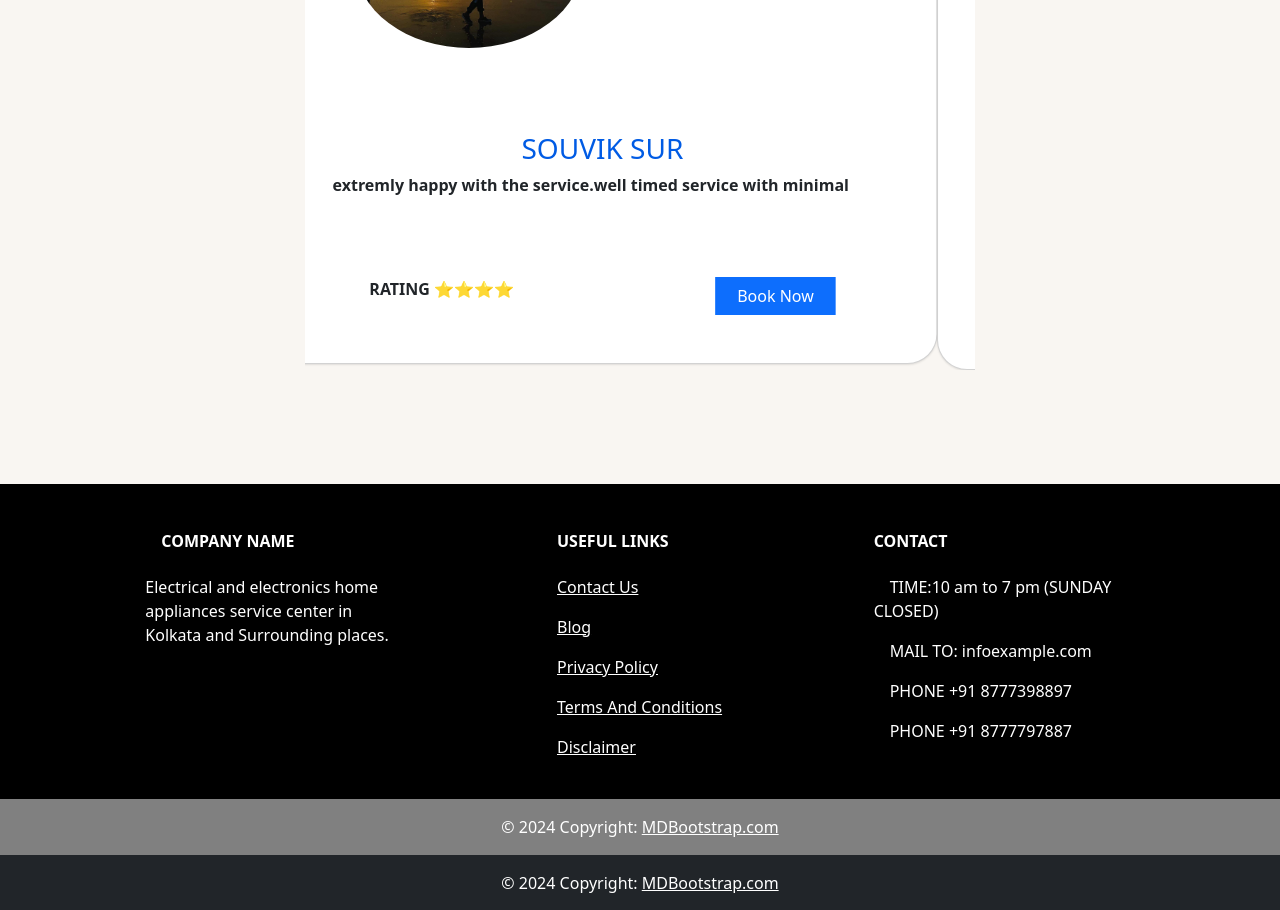
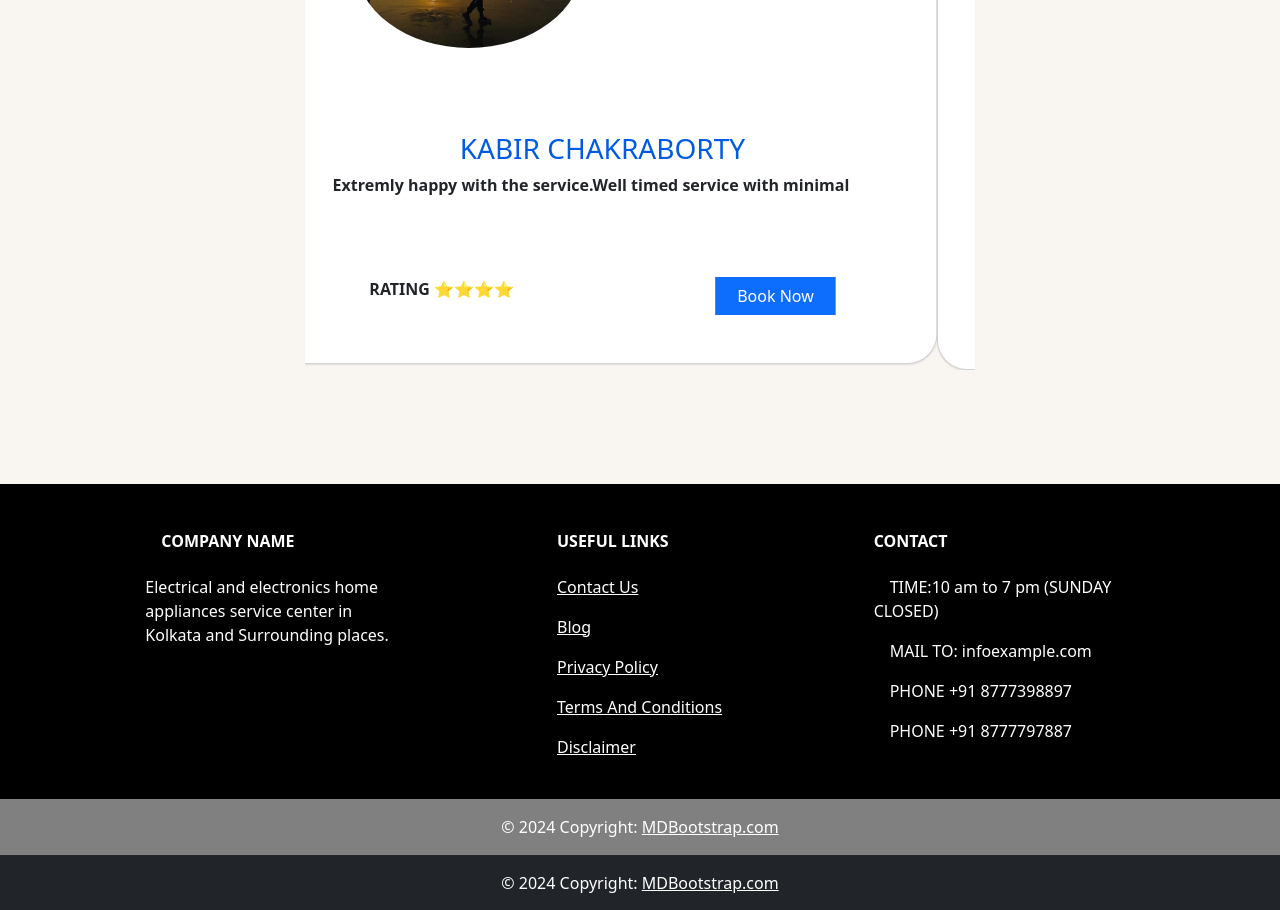
Before and after one commit to Udipta18/project_refrigerator, an Angular app in the folder production-client/: page / in a window 1280 px wide. Shown: the part 2000-2910 px from the top of the page. Built offline with nearby package versions, Linux system fonts and the light colour scheme; a web font is replaced by a local one.

Commit message:
review comment changes

```diff
--- a/production-client/src/app/app.component.ts
+++ b/production-client/src/app/app.component.ts
@@ -6,7 +6,7 @@ import { FixedSideNavComponent } from './fixed-side-nav/fixed-side-nav.component
 
 import { FooterComponent } from './footer/footer.component';
 import { NavbarComponent } from './navbar/navbar.component';
-import { FooterComponent } from './footer/footer.component';
+
 import { NewsTickerComponent } from './news-ticker/news-ticker.component';
 import { SliderComponent } from './slider/slider.component';
 
--- a/production-client/src/app/review/review.component.html
+++ b/production-client/src/app/review/review.component.html
@@ -59,8 +59,8 @@
               <div class="card">
                  <img src="assets/img/IMG2.jpeg"  class="card-img-top" alt="...">
                  <div class="card-body m-5 background-color=black">
-                <h3 class="text-center"> SOUVIK SUR</h3>
-                 <p><b>extremly happy with the service.well timed service with minimal</b></p>
+                  <h3 class="text-center"> KABIR CHAKRABORTY</h3>
+                   <p><b>Extremly happy with the service.Well timed service with minimal</b></p>
                 </div>
                 <div class="mb-5 d-flex justify-content-around">
                  <span><b>RATING   </b>⭐⭐⭐⭐</span>
@@ -75,8 +75,8 @@
               <div class="card">
                  <img src="assets/img/img_client.webp"  class="card-img-top" alt="...">
                  <div class="card-body m-5 background-color=black">
-                 <h3 class="text-center"> SOUVIK SUR</h3>
-                  <p><b>extremly happy with the service.well timed service with minimal cost</b></p>
+                   <h3 class="text-center"> RAHIL ROY</h3>
+                    <p><b> Received exceptional customer service just the other day when I booked for the first time</b></p>
                  </div>
                  <div class="mb-5 d-flex justify-content-around">
                   <span><b>RATING   </b>⭐⭐⭐⭐</span>
@@ -91,8 +91,8 @@
                  <img src="assets/img/IMG2.jpeg"  class="card-img-top" alt="...">
 
                   <div class="card-body m-5 background-color=black">
-                  <h3 class="text-center"> SOUVIK SUR</h3>
-                   <p><b>extremly happy with the service.well timed service with minimal cost</b></p>
+                    <h3 class="text-center"> Saptami Dutta</h3>
+                     <p><b>Magnificant Customer Service with minimal rate and prompt action</b></p>
                   </div>
                   <div class="mb-5 d-flex justify-content-around">
                    <span><b>RATING   </b>⭐⭐⭐⭐</span>
@@ -101,7 +101,23 @@
              </div>
          </div>
          </div>
+         <div class="carousel-item">
+          <div class="col">
+              <div class="card">
+                 <img src="assets/img/IMG2.jpeg"  class="card-img-top" alt="...">
+
+                  <div class="card-body m-5 background-color=black">
+                    <h3 class="text-center"> Ankita Dey</h3>
+                     <p><b>Overall it was a great experience,would highly recommend this service center</b></p>
                   </div>
+                  <div class="mb-5 d-flex justify-content-around">
+                   <span><b>RATING   </b>⭐⭐⭐⭐</span>
+                      <button class="btn btn-primary">Book Now</button>
+                  </div>
+             </div>
+         </div>
+        </div>
+
       <button class="carousel-control-prev" type="button" data-bs-target="#carouselExampleAutoplaying" data-bs-slide="prev">
         <span class="carousel-control-prev-icon" aria-hidden="true"></span>
         <span class="visually-hidden">Previous</span>
```
Lines whose indentation alone changed are shown as unchanged.
